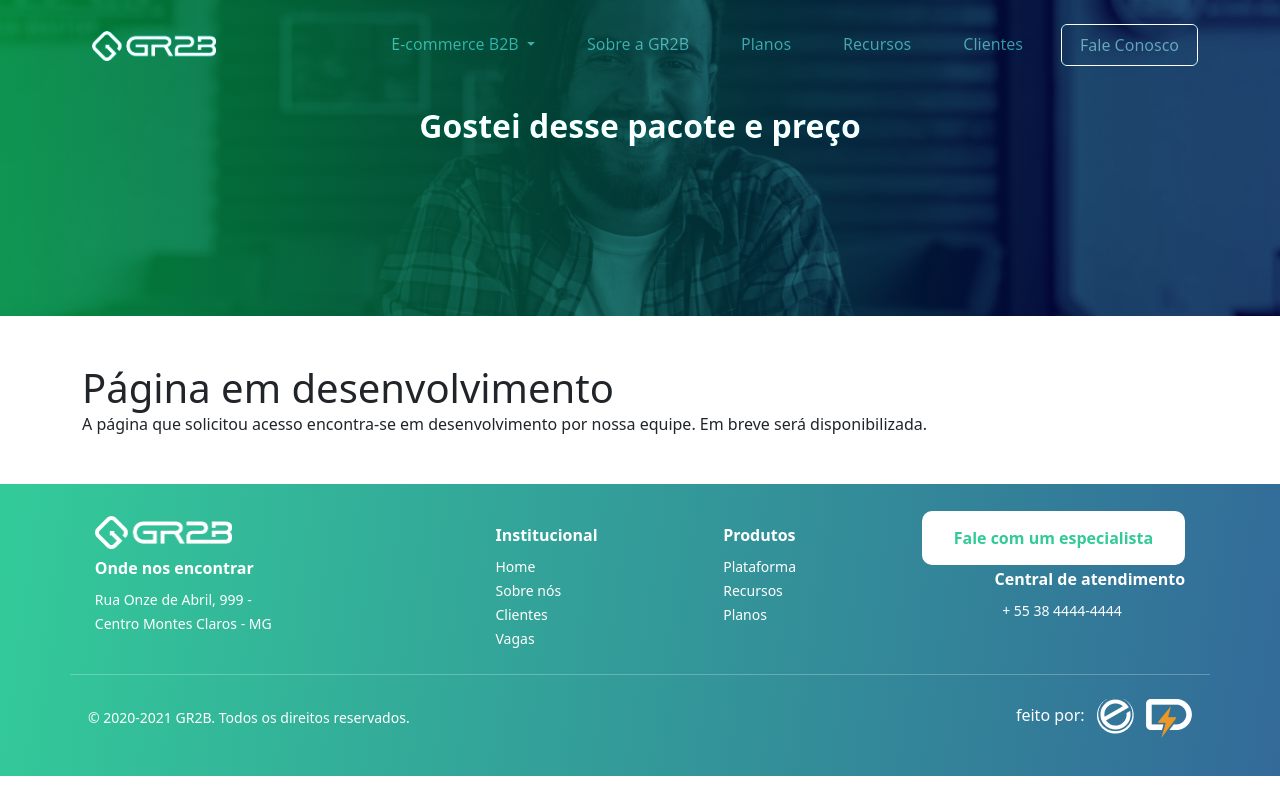
After one commit to oandalves/gr2b, a PHP site: page /gostei-dessa.html in a window 1280 px wide. The commit adds this page. Run offline with PHP 8.4, Linux system fonts and the light colour scheme; some libraries are stand-ins or nearby versions.

Commit message:
Alter - Correções em planos

```diff
--- a/css/style-final.css
+++ b/css/style-final.css
@@ -4,7 +4,12 @@
     --texts: #757575;
 }
 
-a, p, h1, h2, li, body {
+a,
+p,
+h1,
+h2,
+li,
+body {
     padding: 0;
     margin: 0;
     list-style: none;
@@ -20,6 +25,7 @@ a, p, h1, h2, li, body {
     border: none;
     text-decoration: none;
 }
+
 
 /* *header 1 */
 
@@ -51,11 +57,14 @@ nav img {
     padding-bottom: 1em;
 }
 
-.nav-item, .nav-item:link, .nav-ite:visited {
+.nav-item,
+.nav-item:link,
+.nav-ite:visited {
     color: white;
 }
 
-.nav-item:hover, .nav-item:active {
+.nav-item:hover,
+.nav-item:active {
     text-shadow: 0 0 1px #fff;
     color: whitesmoke;
 }
@@ -69,11 +78,14 @@ nav img {
     background: transparent;
 }
 
-.dropdown-item, .dropdown-item:link, .dropdown-menu:visited {
+.dropdown-item,
+.dropdown-item:link,
+.dropdown-menu:visited {
     color: white;
 }
 
-.dropdown-item:hover, .dropdown-item:active {
+.dropdown-item:hover,
+.dropdown-item:active {
     text-shadow: 0 0 1px #fff;
     color: whitesmoke;
     background: transparent;
@@ -98,6 +110,7 @@ nav img {
 .center h2 {
     font-weight: 800;
 }
+
 
 /* *header  2*/
 
@@ -125,6 +138,7 @@ nav img {
     width: 300px;
     margin-top: 20px;
 }
+
 
 /* ?DEPOIMENTOS  */
 
@@ -175,6 +189,7 @@ nav img {
     }
 }
 
+
 /*
 * Configurações de slide depoimentos
 */
@@ -187,7 +202,8 @@ nav img {
     margin: 0px 20px;
 }
 
-.slick-prev:before, .slick-next:before {
+.slick-prev:before,
+.slick-next:before {
     color: black;
 }
 
@@ -208,6 +224,7 @@ nav img {
     margin: 1em auto 2em!important;
 }
 
+
 /* ?MARCAS  */
 
 .marcas {
@@ -222,11 +239,11 @@ nav img {
     color: #757575;
 }
 
+
 /* ?FALE CONOSCO  */
-.fale-conosco{
-    margin-top: 40px;
-}
-.fale-conosco:link, .fale-conosco:visited {
+
+.fale-conosco:link,
+.fale-conosco:visited {
     background-color: transparent;
 }
 
@@ -268,13 +285,14 @@ nav img {
         padding: 1em;
         text-align: center;
     }
+}
 
-}
-@media (max-width:1000px){
-    .img-fale-conosco{
+@media (max-width:1000px) {
+    .img-fale-conosco {
         align-self: center;
     }
 }
+
 
 /* ?FOOTER  */
 
@@ -300,7 +318,8 @@ footer {
     margin: 10px 0;
 }
 
-.footer p, .footer p a {
+.footer p,
+.footer p a {
     font-size: 14px;
     line-height: 1.7;
     color: #FFFFFF;
@@ -318,16 +337,20 @@ footer {
     width: 50%;
 }
 
-.footer-bloco p a, .footer-bloco p a:link, .footer-bloco p a:visited {
+.footer-bloco p a,
+.footer-bloco p a:link,
+.footer-bloco p a:visited {
     color: white;
 }
 
-.footer-bloco p a:hover, .footer-bloco p a:active {
+.footer-bloco p a:hover,
+.footer-bloco p a:active {
     text-shadow: 0 0 1px #fff;
     color: whitesmoke;
 }
 
-.fale-especialista:link, .fale-especialista:visited {
+.fale-especialista:link,
+.fale-especialista:visited {
     background-color: white;
     padding: 1em 2em;
     border-radius: 10px;
@@ -336,7 +359,8 @@ footer {
     text-decoration: none;
 }
 
-.fale-especialista:hover, .fale-especialista:active {
+.fale-especialista:hover,
+.fale-especialista:active {
     background-color: transparent;
     border: 1px solid white;
     color: white;
@@ -390,6 +414,7 @@ footer {
     }
 }
 
+
 /* ?TRANSFORME SUA EMPRESA  */
 
 .row-content {
@@ -433,7 +458,9 @@ footer {
     }
 }
 
+
 /* !SOBRE */
+
 
 /* *MAIN CONTENT  */
 
@@ -491,6 +518,7 @@ footer {
     color: #757575;
     padding: 90px 0;
 }
+
 @media (max-width:990px) {
     .blockquote p {
         width: auto;
@@ -500,20 +528,23 @@ footer {
         margin-top: 20px;
     }
 }
-@media (max-width:770px){
-    .blockquote p{
+
+@media (max-width:770px) {
+    .blockquote p {
         font-size: 30px;
         text-align: center;
     }
-    .sobre-bloco{
+    .sobre-bloco {
         margin-top: 0;
     }
-    .about-text{
+    .about-text {
         font-size: 20px;
     }
 }
 
+
 /* !PLANOS  */
+
 
 /* *planos  */
 
@@ -550,12 +581,14 @@ footer {
     border-color: #336a99;
 }
 
-.industria-representantes a:link, .industria-representantes a:visited {
+.industria-representantes a:link,
+.industria-representantes a:visited {
     color: #336a99!important;
     text-decoration: none!important;
 }
 
-.industria-representantes a:hover, .industria-representantes a:active {
+.industria-representantes a:hover,
+.industria-representantes a:active {
     color: white!important;
     text-decoration: none!important;
     background: #336a99!important;
@@ -683,7 +716,8 @@ footer {
     border: none;
 }
 
-.pro-plan .gostei-dessa:hover, .diamant-plan .gostei-dessa:hover {
+.pro-plan .gostei-dessa:hover,
+.diamant-plan .gostei-dessa:hover {
     background-color: transparent;
     color: white;
     border: 1px solid white;
@@ -706,6 +740,7 @@ footer {
         text-align: center;
     }
 }
+
 
 /* !RECURSOS  */
 
@@ -755,6 +790,7 @@ footer {
     object-fit: contain;
 }
 
+
 /* !CLIENTES  */
 
 .clientes {
@@ -770,6 +806,7 @@ footer {
     /* Google Chrome, Safari 6+ & Opera 15+ */
     -ms-filter: grayscale(1);
 }
+
 
 /* !CONTATO  */
 
@@ -804,7 +841,9 @@ footer {
     color: #878b8e;
 }
 
+
 /* !INDEX  */
+
 
 /* !HEADER  */
 
@@ -1132,15 +1171,16 @@ header {
         color: white;
         margin-top: 3em;
     }
-<<<<<<< HEAD
-=======
+    <<<<<<< HEAD=======
 }
+
 
 /* !ECOMERCE  */
 
 .ecommerce {
     margin: 5em auto 1em;
 }
+
 
 /* RECURSOS INDEX  */
 
@@ -1204,7 +1244,8 @@ header {
     text-decoration: none;
 }
 
-.menu-ecommerce a:hover, .menu-ecommerce a:active {
+.menu-ecommerce a:hover,
+.menu-ecommerce a:active {
     font-weight: bold;
     text-decoration: none;
 }
@@ -1252,18 +1293,20 @@ header {
     margin: 0 auto;
     display: block;
 }
-@media (max-width:770px){
-    .ecommerce-title{
+
+@media (max-width:770px) {
+    .ecommerce-title {
         text-align: center;
     }
-    .menu-ecommerce{
+    .menu-ecommerce {
         justify-content: space-between;
     }
-    .img-ecommerce{
+    .img-ecommerce {
         display: none;
     }
-    .ecommerce-image-01, .ecommerce-image-02{
+    .ecommerce-image-01,
+    .ecommerce-image-02 {
         display: none;
     }
->>>>>>> a4b2ba51c8e2002f27fff4cc561717a1131787a1
+    >>>>>>>a4b2ba51c8e2002f27fff4cc561717a1131787a1
 }
--- /dev/null
+++ b/gostei-dessa.html
@@ -0,0 +1,126 @@
+<!DOCTYPE html>
+<html lang="pt-br">
+
+<head>
+    <meta charset="UTF-8">
+    <meta http-equiv="X-UA-Compatible" content="IE=edge">
+    <meta name="viewport" content="width=device-width, initial-scale=1.0">
+    <title>GR2B | Gostei dessa!</title>
+
+    <link rel="preconnect" href="https://fonts.gstatic.com">
+    <link href="https://fonts.googleapis.com/css2?family=Montserrat&display=swap" rel="stylesheet">
+
+    <link href="https://cdn.jsdelivr.net/npm/bootstrap@5.0.0-beta1/dist/css/bootstrap.min.css" rel="stylesheet" integrity="sha384-giJF6kkoqNQ00vy+HMDP7azOuL0xtbfIcaT9wjKHr8RbDVddVHyTfAAsrekwKmP1" crossorigin="anonymous">
+
+    <link rel="stylesheet" href="css/style-final.css">
+
+    <script src="https://kit.fontawesome.com/62efa1d7f6.js" crossorigin="anonymous"></script>
+</head>
+
+<body>
+    <div id="header-site">
+        <div class="header-site">
+            <div class="container mx-auto">
+                <nav class="navbar navbar-expand-lg navbar-dark">
+                    <a class="navbar-brand" href="index.html">
+                        <img src="img/logo-gr2b.png" class="img-fluid" alt="Logo GR2B">
+                    </a>
+                    <button class="navbar-toggler" type="button" data-bs-toggle="collapse" data-bs-target="#navbarSupportedContent" aria-controls="navbarSupportedContent" aria-expanded="false" aria-label="Toggle navigation">
+                        <span class="navbar-toggler-icon">
+                        </span>
+                    </button>
+                    <div class="collapse navbar-collapse" id="navbarSupportedContent">
+                        <ul class="navbar-nav ms-auto mb-xl-0">
+                            <li class="nav-item dropdown link-menu">
+                                <a class="nav-link dropdown-toggle" href="ecommerce.html" id="navbarDropdown" role="button" data-bs-toggle="dropdown" aria-expanded="false">
+                                    E-commerce B2B
+                                </a>
+                                <ul class="dropdown-menu" aria-labelledby="navbarDropdown">
+                                    <li><a class="dropdown-item" href="ecommerce.html?type=distribuidora">Distribuídoras</a></li>
+                                    <li><a class="dropdown-item" href="ecommerce.html?type=industria">Indústria</a></li>
+                                    <li><a class="dropdown-item" href="ecommerce.html?type=representante">Representantes</a></li>
+                                </ul>
+                            </li>
+                            <li class="nav-item link-menu">
+                                <a class="nav-link" href="sobre.html">Sobre a GR2B</a>
+                            </li>
+                            <li class="nav-item link-menu">
+                                <a class="nav-link" href="planos.html">Planos</a>
+                            </li>
+                            <li class="nav-item link-menu">
+                                <a class="nav-link" href="recursos.html">Recursos</a>
+                            </li>
+                            <li class="nav-item link-menu">
+                                <a class="nav-link" href="clientes.html">Clientes</a>
+                            </li>
+                            <li class="nav-item link-menu">
+                                <a class="nav-link" href="contato.html" role="button">
+                                    Fale Conosco
+                                </a>
+                            </li>
+                        </ul>
+                    </div>
+                </nav>
+                <div class="row center">
+                    <div class="header-titulo">Gostei desse pacote e preço</div>
+                    <div class="header-subtitulo"></div>
+                </div>
+            </div>
+        </div>
+    </div>
+    <section class="container mx-auto py-5">
+        <h1>Página em desenvolvimento</h1>
+        <p>A página que solicitou acesso encontra-se em desenvolvimento por nossa equipe. Em breve será disponibilizada.
+        </p>
+    </section>
+    <footer>
+        <div class="footer">
+            <div class="footer-bloco">
+                <a href="index.html"><img src="/img/logo-gr2b.png" alt="Logo da GR2B"></a>
+                <h2>Onde nos encontrar</h2>
+                <p>Rua Onze de Abril, 999 - Centro Montes Claros - MG </p>
+            </div>
+            <div class="footer-bloco">
+                <h2>Institucional</h2>
+                <p><a href="index.html">Home</a></p>
+                <p><a href="sobre.html">Sobre nós</a></p>
+                <p><a href="clientes.html">Clientes</a></p>
+                <p><a href="vagas.html">Vagas</a></p>
+            </div>
+            <div class="footer-bloco">
+                <h2>Produtos</h2>
+                <p><a href="plataforma.html">Plataforma</a></p>
+                <p><a href="recursos.html">Recursos</a></p>
+                <p><a href="planos.html">Planos</a></p>
+            </div>
+            <div class="footer-bloco last">
+                <a href="contato.html" class="fale-especialista">Fale com um especialista</a>
+                <h2>Central de atendimento</h2>
+                <p>+ 55 38 4444-4444</p>
+            </div>
+        </div>
+        <div class="container">
+            <div class="row rodape">
+                <hr class="linhabranca">
+                <div class="row rodape-direitos">
+                    <small class="d-block mb-3">&copy; 2020-2021 GR2B. Todos os direitos reservados.</small>
+                </div>
+                <div class="rodape-feito">
+                    <div class="rodape-feito-direita">
+                        feito por:
+                        <a href="https://ecommercenet.com.br/" target="_blank">
+                            <img src="img/ecommerce.png" class="img-fluid m-2" alt="logo ecommerce-net">
+                        </a>
+                        <a href="#" target="_blank">
+                            <img src="img/saintz.png" class="img-fluid mt-1" alt="logo Saintz">
+                        </a>
+                    </div>
+                </div>
+            </div>
+        </div>
+    </footer>
+
+    <script src="https://cdn.jsdelivr.net/npm/bootstrap@5.0.0-beta1/dist/js/bootstrap.bundle.min.js" integrity="sha384-ygbV9kiqUc6oa4msXn9868pTtWMgiQaeYH7/t7LECLbyPA2x65Kgf80OJFdroafW" crossorigin="anonymous"></script>
+</body>
+
+</html>
--- a/index.html
+++ b/index.html
@@ -359,13 +359,8 @@
                             class="fab fa-instagram fa-2x " style="color: #336a99; "></i></a>
                     <a href="# " target="_blank "><i class="fab fa-youtube fa-2x " style="color: #336a99; "></i></a>
                 </div>
-<<<<<<< HEAD
                 <div class="col-md-6 ">
                     <img src="img/fale_conosco.png " class="img-fluid img-fale-conosco " alt="Imagem de notificação de mensagem nos dispositivos conectados a plataforma. ">
-=======
-                <div class="col-md-6 img-fale-conosco">
-                    <img src="img/fale_conosco.png " class="img-fluid " alt="Imagem de notificação de mensagem nos dispositivos conectados a plataforma. ">
->>>>>>> a4b2ba51c8e2002f27fff4cc561717a1131787a1
                 </div>
             </div>
         </div>
```
Also changed, not shown: planos.html (+9 -9 lines).
